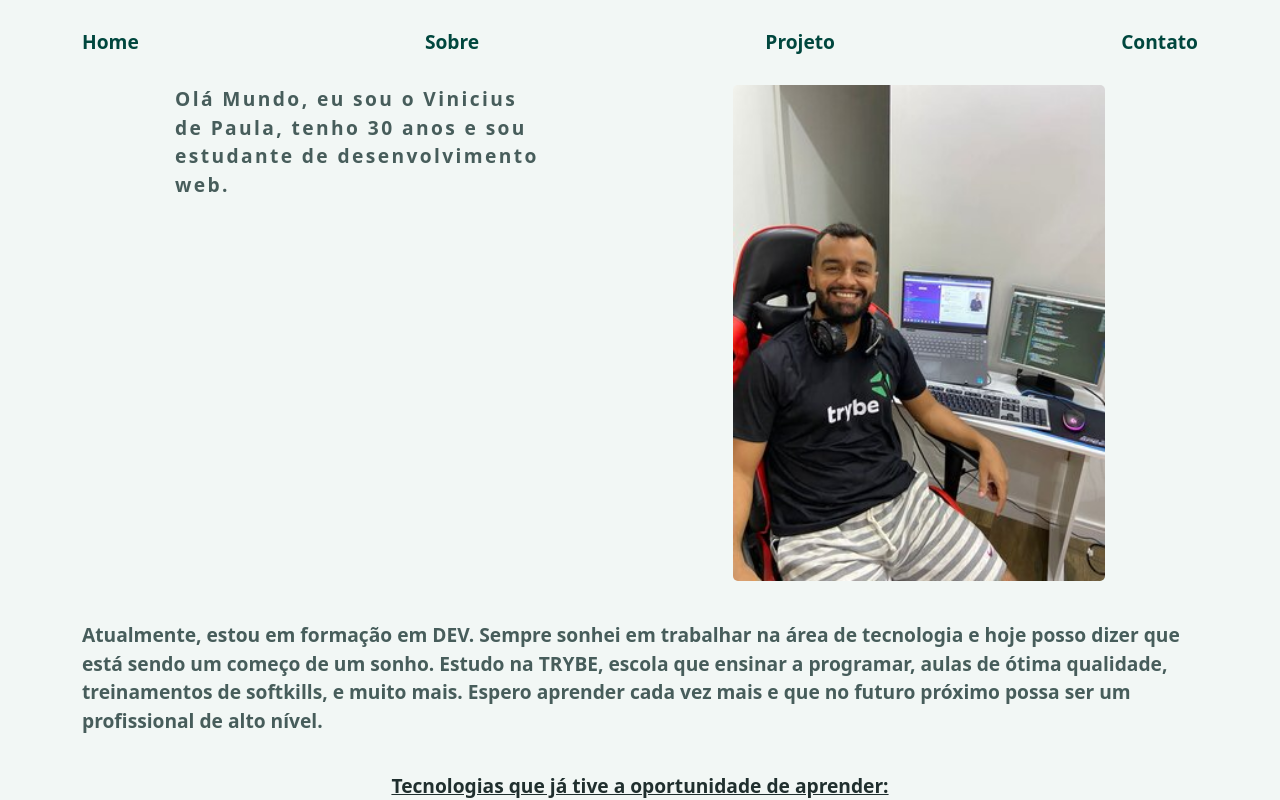
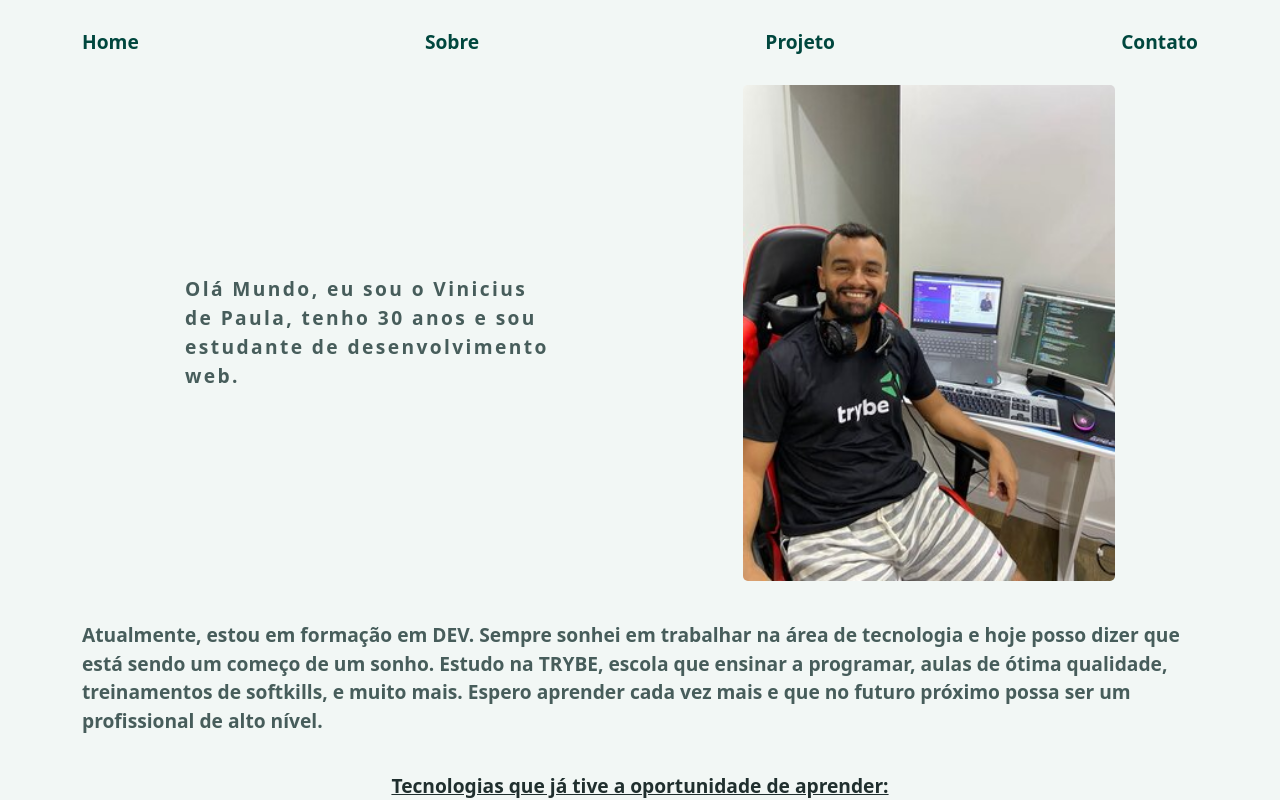
Before and after one commit to vinidipaula92/Vinicius-Portfolio, a React (Create React App) app: page / in a window 1280 px wide. Shown: the top 800 px of the page. Built offline with nearby package versions, Linux system fonts and the light colour scheme.

Commit message:
:bugfix: fix: alteração de layout da pagina Home

```diff
--- a/src/css/Home.css
+++ b/src/css/Home.css
@@ -64,13 +64,23 @@
   padding: 20px 0;
 }
 
-.text-name {
+.text-family {
   animation: typing 3.5s steps(40, end),
     blink-caret 0.75s step-end infinite;
   overflow: hidden;
   color: #475d5b;
   letter-spacing: .15rem;
   border-right: .2em solid #475d5b;
+    font-size: 1.2rem;
+  font-weight: bold;
+  display: flex;
+  flex-direction: column;
+  align-items: center;
+  margin: 20px;
+  justify-content: center;
+  color: #475d5b;
+  margin-top: 20px;
+  background-color: #f2f7f5;
 }
 
 @keyframes typing {
--- a/src/css/Sobre.css
+++ b/src/css/Sobre.css
@@ -50,7 +50,7 @@
   padding: 20px;
 }
 
-.text-family {
+.family-text {
   font-size: 1.2rem;
   font-weight: bold;
   display: flex;
--- a/src/pages/Home.js
+++ b/src/pages/Home.js
@@ -9,7 +9,7 @@ export default function Home() {
     <div className="container">
       <Navbar />
       <div className="my-test">
-        <p className="col-10 col-sm-4 text-name">
+        <p className="col-10 col-sm-4 text-family">
           Olá Mundo, eu sou o Vinicius de Paula, tenho 30 anos e sou estudante
           de desenvolvimento web.
         </p>
--- a/src/pages/Sobre.js
+++ b/src/pages/Sobre.js
@@ -20,7 +20,7 @@ export default function Sobre() {
             <path d="m8 2.748-.717-.737C5.6.281 2.514.878 1.4 3.053c-.523 1.023-.641 2.5.314 4.385.92 1.815 2.834 3.989 6.286 6.357 3.452-2.368 5.365-4.542 6.286-6.357.955-1.886.838-3.362.314-4.385C13.486.878 10.4.28 8.717 2.01L8 2.748zM8 15C-7.333 4.868 3.279-3.04 7.824 1.143c.06.055.119.112.176.171a3.12 3.12 0 0 1 .176-.17C12.72-3.042 23.333 4.867 8 15z" />
           </svg>
         </div>
-        <p className="text-family">
+        <p className="family-text">
           Gostaria de iniciar agradecendo a Deus por me abençoar, e pela família
           maravilhosa que ele me abençoou. Agradecer também a mulher de minha
           vida (Roberta), por todo o apoio e que nunca me deixou desanimar. Ao
```
